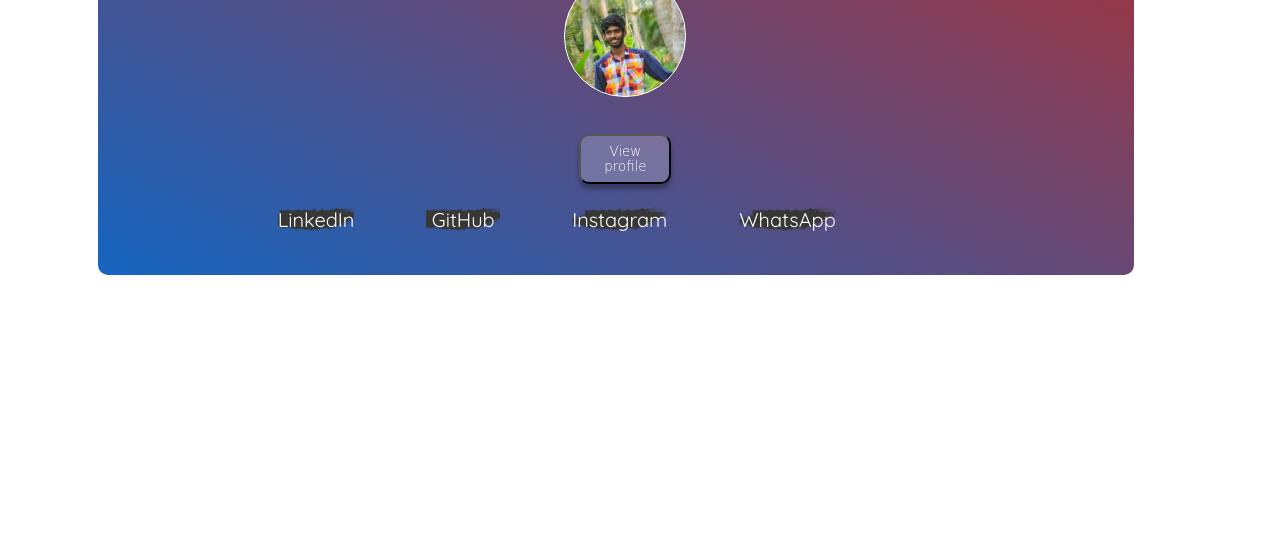
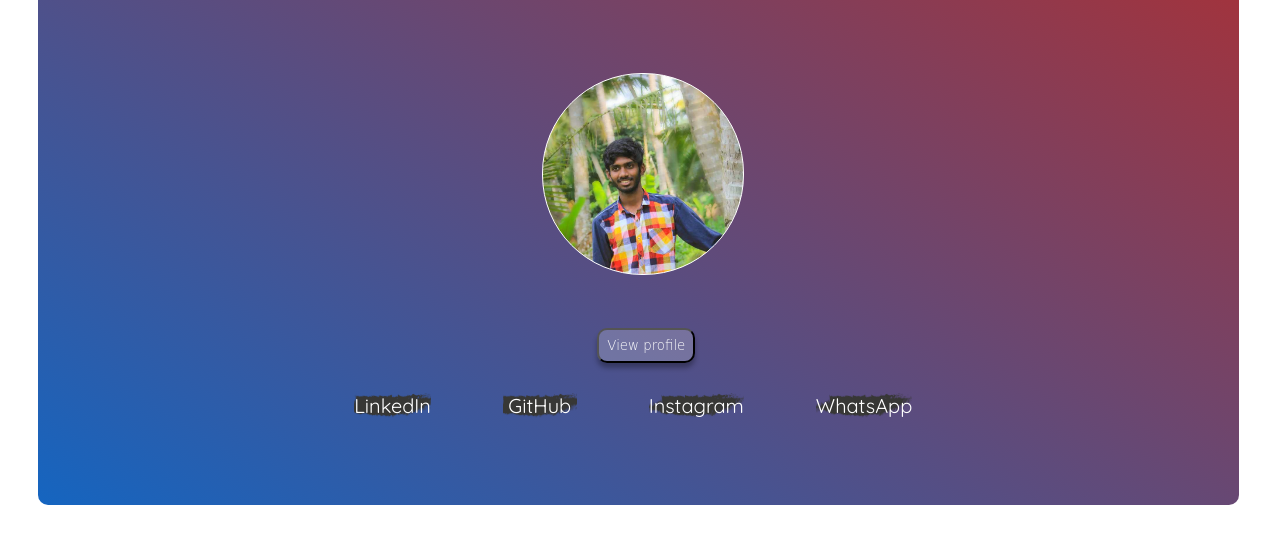
Before and after one commit to subramanian3600/profile_card, a plain HTML site: page index.html in a window 1280 px wide. Shown: the part 245-800 px from the top of the page. Drawn offline with Linux system fonts and the light colour scheme.

Commit message:
media 1200px added

```diff
--- a/style.css
+++ b/style.css
@@ -160,3 +160,34 @@
     }
 
 }
+@media(min-width:1200px){
+    .profile_background{
+        margin: 30px;
+        height:90vh;
+        width:95%;
+    }
+    .profile_img{
+        top: 40%;
+        left: 42%;
+        width:200px;
+        height:200px;
+        border-radius: 100px;
+    }
+    .profile_img h4{
+        left: 0%;
+
+    }
+    .profile_img .profile{
+        left:20%;
+    }
+    .social_media{
+        left:20%;
+        top:80%;
+    }
+    .social_media ul{
+        list-style-type: none;
+        display: flex;
+        flex-direction: row;
+    }
+
+}
```
